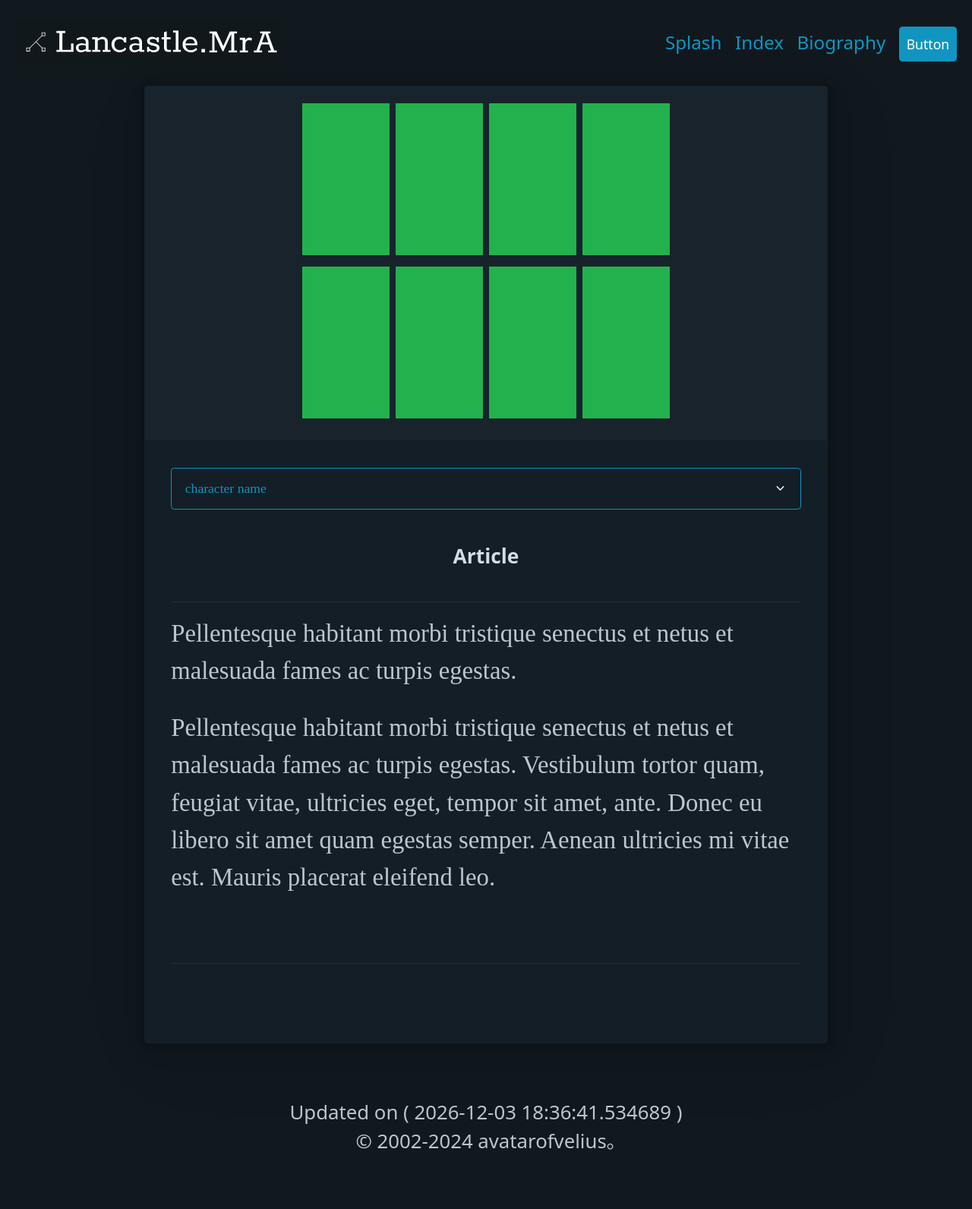
After one commit to avatarofvelius/R3D, a Flask app: page /bio in a window 1280 px wide. The commit adds this page. Shown: the whole page at 76% size. Run offline with Flask 3, Linux system fonts and the light colour scheme.

Commit message:
general commit

```diff
--- a/app.py
+++ b/app.py
@@ -20,9 +20,9 @@ def splash():
     return render_template('pico_splash.html', md=md)
 
 ## Showcase
-@app.route('/showcase')
+@app.route('/bio')
 def showcase():
-    return render_template('pico_showcase.html', md=md)
+    return render_template('pico_bio.html', md=md)
 
 ## Pico.css Route
 @app.route('/index')
--- a/templates/pico_base.html
+++ b/templates/pico_base.html
@@ -21,8 +21,8 @@
           </ul>
           <ul>
             <li><a href="/">Splash</a></li>
-            <li><a href="/Index">Index</a></li>
-            <li><a href="/showcase">Showcase</a></li>
+            <li><a href="/index">Index</a></li>
+            <li><a href="/bio">Biography</a></li>
             <li><a href="/example" role="button">Button</a></li>
           </ul>
         </nav>
--- /dev/null
+++ b/templates/pico_bio.html
@@ -0,0 +1,41 @@
+{% extends "pico_base.html" -%}
+
+{% block page_title %} Biography {%- endblock %}
+
+{%- block content %}
+            <article>
+                <header>
+                    <div style="display: flex; justify-content: center; align-items: center;">
+                        <section style="margin-bottom: 15px;">
+                            <img src="../static/p.jpg">
+                            <img src="../static/p.jpg">
+                            <img src="../static/p.jpg">
+                            <img src="../static/p.jpg">
+                        </section>
+                    </div>
+                    <div style="display: flex; justify-content: center; align-items: center;">
+                        <section style="margin-bottom: 5px;">
+                            <img src="../static/p.jpg">
+                            <img src="../static/p.jpg">
+                            <img src="../static/p.jpg">
+                            <img src="../static/p.jpg">
+                        </section>
+                    </div>
+                </header>
+
+                <section class="container">
+                    <details open class="document">
+                        <summary role="button" class="outline">character name</summary>
+
+                        <section style="padding-top: 25px;">
+                            <center><h3>Article</h3></center>
+                            <hr/>
+                            <p>Pellentesque habitant morbi tristique senectus et netus et malesuada fames ac turpis egestas.</p>
+                            <p>Pellentesque habitant morbi tristique senectus et netus et malesuada fames ac turpis egestas. Vestibulum tortor quam, feugiat vitae, ultricies eget, tempor sit amet, ante. Donec eu libero sit amet quam egestas semper. Aenean ultricies mi vitae est. Mauris placerat eleifend leo.</p>
+                        </section>
+                    </details>
+                </section>
+
+
+            </article>
+{%- endblock content %}
```
Also changed, not shown: templates/index.html (deleted, +0 -16 lines), templates/pico_showcase.html (deleted, +0 -10 lines), static/p.jpg (added).
